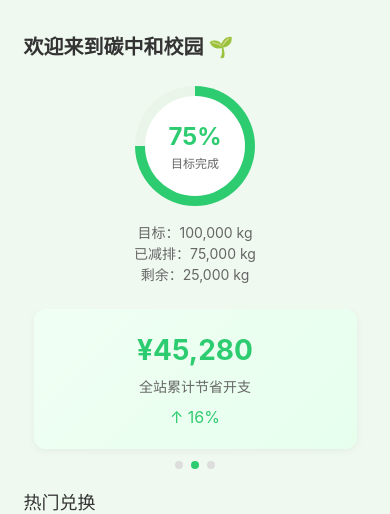
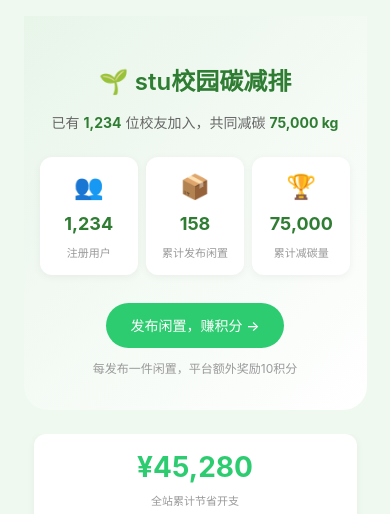
Before and after one commit to hatyorht-HT/carbon-neutral-app, a plain HTML site: page index.html in a window 390 px wide. Shown: the top 514 px of the page. Drawn offline with nearby package versions, Linux system fonts and the light colour scheme.

Commit message:
Add files via upload

```diff
--- a/index.html
+++ b/index.html
@@ -3,30 +3,168 @@
 <head>
     <meta charset="UTF-8">
     <meta name="viewport" content="width=device-width, initial-scale=1.0, maximum-scale=1.0, user-scalable=yes">
-    <meta name="description" content="碳中和校园平台，查看全站减排数据，兑换环保好物。">
-    <title>首页 - 碳中和校园</title>
+    <meta name="description" content="stu碳中和校园平台，查看全站减排数据，兑换环保好物。">
+    <title>首页 - stu碳中和校园</title>
     <link rel="icon" href="favicon.ico" type="image/x-icon">
     <link rel="stylesheet" href="css/style.css">
     <script src="https://cdn.jsdelivr.net/npm/@supabase/supabase-js@2"></script>
     <script src="supabaseClient.js"></script>
+    <style>
+        .hero-section {
+            padding: 32px 16px;
+            text-align: center;
+            background: linear-gradient(135deg, #e8f5e9 0%, #ffffff 100%);
+            border-radius: 0 0 24px 24px;
+            margin-bottom: 24px;
+        }
+
+        .hero-title {
+            font-size: 28px;
+            font-weight: 600;
+            color: #2e7d32;
+            margin-bottom: 12px;
+        }
+
+        .hero-subtitle {
+            font-size: 16px;
+            color: #666;
+            margin-bottom: 24px;
+        }
+
+        .hero-subtitle strong {
+            color: #2e7d32;
+        }
+
+        .stats-grid {
+            display: flex;
+            justify-content: space-around;
+            gap: 12px;
+            margin-bottom: 28px;
+        }
+
+        .stat-card {
+            flex: 1;
+            background: white;
+            border-radius: 12px;
+            padding: 16px 8px;
+            box-shadow: 0 2px 8px rgba(0,0,0,0.05);
+            text-align: center;
+            transition: transform 0.2s, box-shadow 0.2s;
+        }
+
+        .stat-card:hover {
+            transform: translateY(-2px);
+            box-shadow: 0 4px 12px rgba(0,0,0,0.08);
+        }
+
+        .stat-icon {
+            display: block;
+            font-size: 32px;
+            margin-bottom: 8px;
+        }
+
+        .stat-number {
+            display: block;
+            font-size: 20px;
+            font-weight: bold;
+            color: #2e7d32;
+            line-height: 1.2;
+            margin-bottom: 4px;
+        }
+
+        .stat-label {
+            font-size: 12px;
+            color: #999;
+        }
+
+        .hero-btn {
+            display: inline-block;
+            background: #2ecc71;
+            color: white;
+            padding: 14px 32px;
+            border-radius: 30px;
+            font-size: 16px;
+            font-weight: 500;
+            text-decoration: none;
+            margin-bottom: 12px;
+            transition: background-color 0.2s, transform 0.2s;
+        }
+
+        .hero-btn:hover {
+            background: #27ae60;
+            transform: translateY(-2px);
+        }
+
+        .hero-note {
+            font-size: 12px;
+            color: #999;
+            margin: 0;
+        }
+
+        /* 响应式设计 */
+        @media (max-width: 600px) {
+            .hero-title {
+                font-size: 24px;
+            }
+
+            .hero-subtitle {
+                font-size: 14px;
+            }
+
+            .stats-grid {
+                gap: 8px;
+            }
+
+            .stat-card {
+                padding: 12px 4px;
+            }
+
+            .stat-icon {
+                font-size: 24px;
+            }
+
+            .stat-number {
+                font-size: 18px;
+            }
+
+            .stat-label {
+                font-size: 11px;
+            }
+
+            .hero-btn {
+                padding: 12px 24px;
+                font-size: 14px;
+            }
+        }
+    </style>
 </head>
 <body>
     <div class="container">
-        <h1>欢迎来到碳中和校园 🌱</h1>
+        <!-- 顶部英雄区域 -->
+        <div class="hero-section">
+            <h1 class="hero-title">🌱 stu校园碳减排</h1>
+            <p class="hero-subtitle">已有 <strong>1,234</strong> 位校友加入，共同减碳 <strong>75,000 kg</strong></p>
 
-        <!-- 环形进度条 -->
-        <div class="progress-container">
-            <div class="progress-circle">
-                <div class="progress-inner">
-                    <div class="progress-percentage">75%</div>
-                    <div class="progress-label">目标完成</div>
+            <div class="stats-grid">
+                <div class="stat-card">
+                    <span class="stat-icon">👥</span>
+                    <span class="stat-number">1,234</span>
+                    <span class="stat-label">注册用户</span>
+                </div>
+                <div class="stat-card">
+                    <span class="stat-icon">📦</span>
+                    <span class="stat-number">158</span>
+                    <span class="stat-label">累计发布闲置</span>
+                </div>
+                <div class="stat-card">
+                    <span class="stat-icon">🏆</span>
+                    <span class="stat-number">75,000</span>
+                    <span class="stat-label">累计减碳量</span>
                 </div>
             </div>
-            <div style="text-align: center; font-size: 14px; color: #666;">
-                <p>目标：100,000 kg</p>
-                <p>已减排：75,000 kg</p>
-                <p>剩余：25,000 kg</p>
-            </div>
+
+            <a href="recycle.html" class="hero-btn">发布闲置，赚积分 →</a>
+            <p class="hero-note">每发布一件闲置，平台额外奖励10积分</p>
         </div>
 
         <!-- 轮播广告区域 -->
```
Also changed, not shown: login.html (+58 -98 lines).
